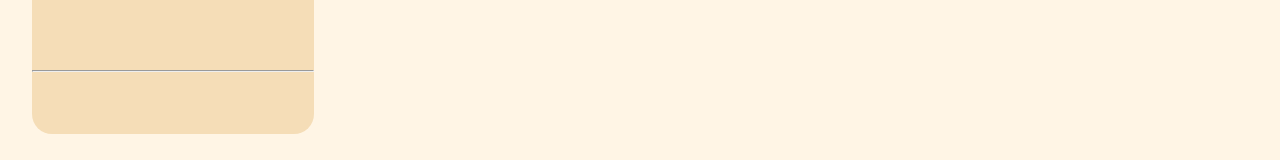
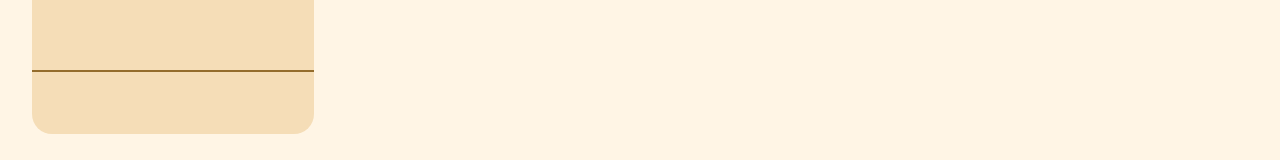
Before and after one commit to xnki7/Web3-Whispers, a React (Create React App) app: page / in a window 1280 px wide. Shown: the part 398-558 px from the top of the page. Built offline with nearby package versions, Linux system fonts and the light colour scheme.

Commit message:
Post modal and Left com css fixed

```diff
--- a/src/components/LeftCom.css
+++ b/src/components/LeftCom.css
@@ -60,8 +60,9 @@
   color: #946c2c;
 }
 
-.LeftCom hr{
+.LeftCom hr {
   margin: 0;
+  border: 1.75px solid #946c2c;
 }
 
 .LeftCom .buttons {
--- a/src/components/PostModal.jsx
+++ b/src/components/PostModal.jsx
@@ -48,8 +48,9 @@ function PostModal({ post, setSelectedPost, contract }) {
       <div className="header"
       style={{backgroundImage : `url(${'https://gateway.ipfs.io/ipfs/'+post.imgCID}`,
       backgroundRepeat: 'no-repeat',
+      backgroundSize: 'cover',
       width:'100%' ,
-      height:'50px'
+      height:'30vh'
     }}>
       </div>
 
```
